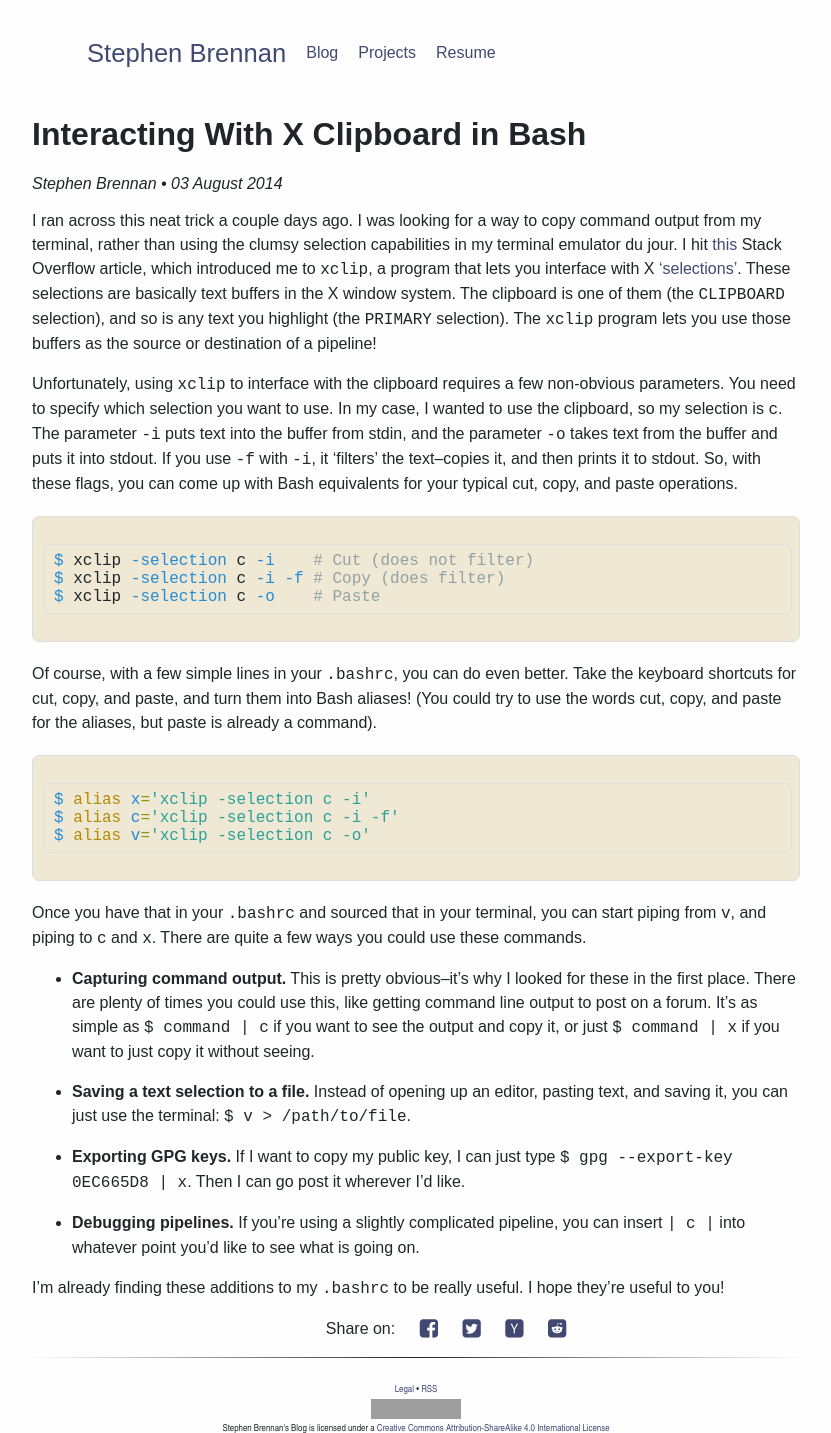
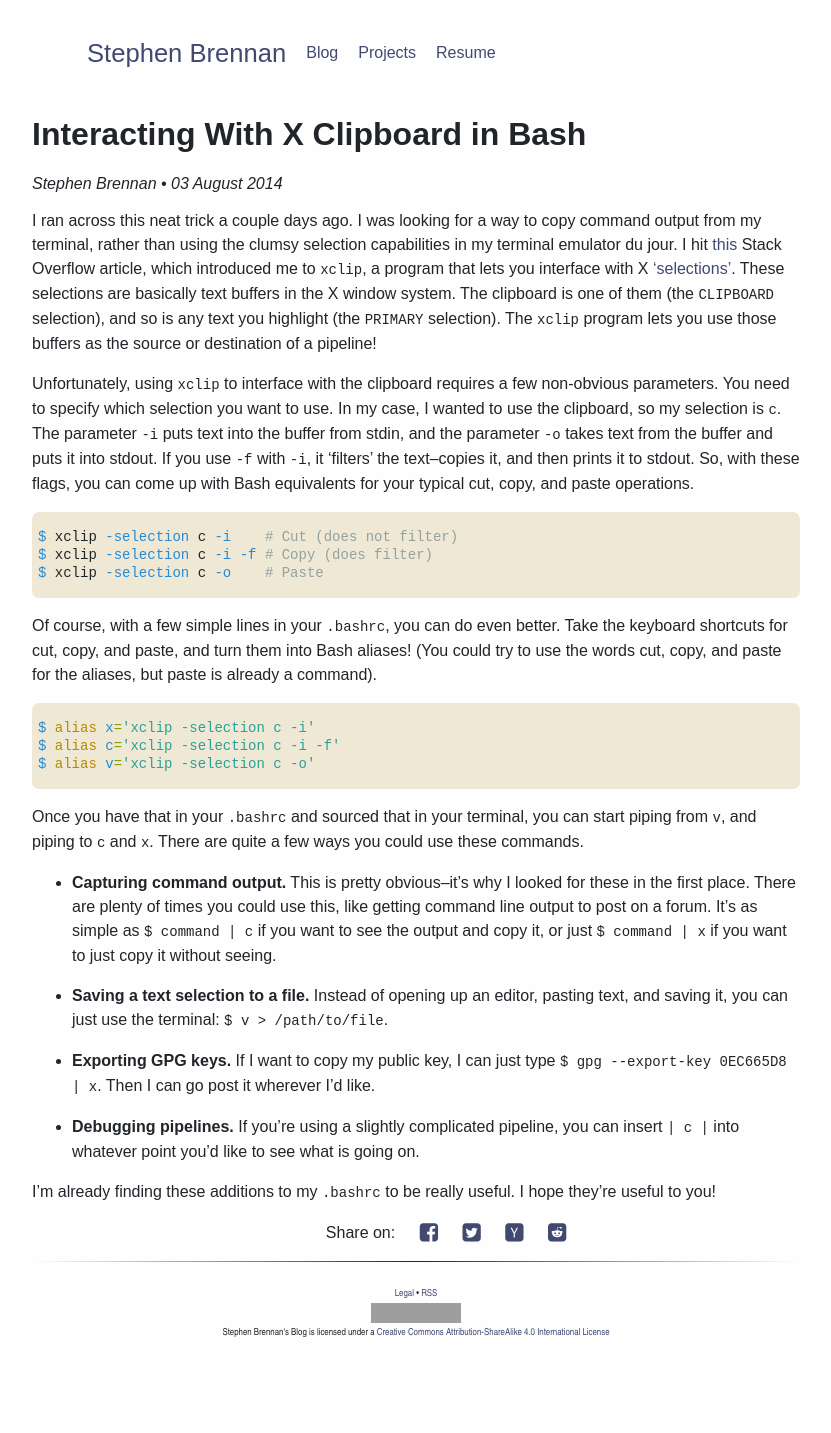
Before and after one commit to brenns10/brennan.io, a Jekyll site: the page built from _posts/2014-08-03-bash-clipboard.md, in a window 1280 px wide. Shown: the whole page, without its empty margins (224-1055 px from the left). Built offline with Jekyll 4.4.1, drawn with Linux system fonts in a browser that asks for light colours; nearby versions of some CDN libraries; after the commit the page ends 1337 px from its top, so only the background shows below that; grey boxes are pictures that could not be loaded.

Commit message:
Update some code styles

```diff
--- a/assets/main.scss
+++ b/assets/main.scss
@@ -58,6 +58,9 @@ body {
     font-size: 16px;
 }
 
+code {
+  font-size: 14px;
+}
 p, li {
     font-size: 16px;
     line-height: 1.5em;
--- a/assets/solarized.scss
+++ b/assets/solarized.scss
@@ -19,10 +19,9 @@ $green:     #859900;
 
 .highlight {
   background-color: $base2;
-  padding: 7px 7px 7px 10px;
-  border: 1px solid #ddd;
+  padding: 3px 3px 3px 3px;
   border-radius: 7px;
-  margin: 20px 0 20px 0;
+  margin: 10px 0 10px 0;
   overflow-x: auto;
 }
 
```
